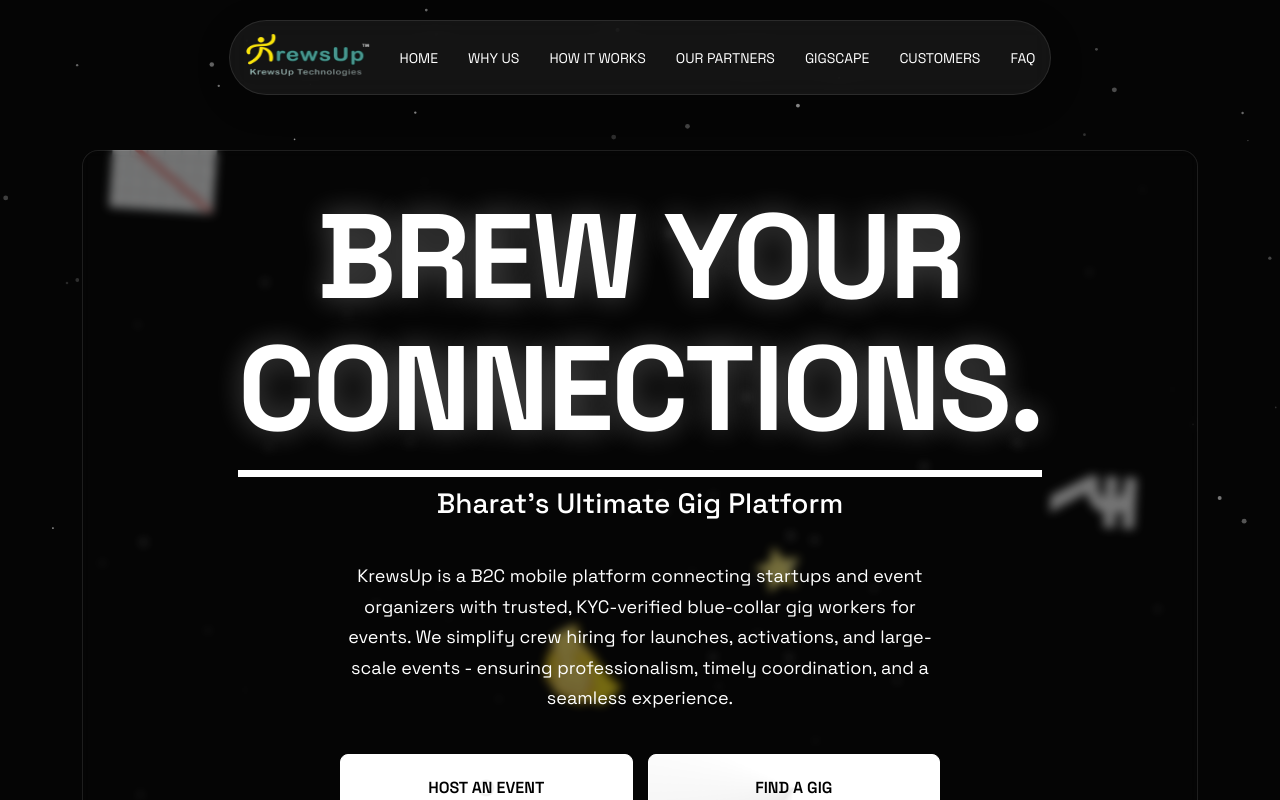
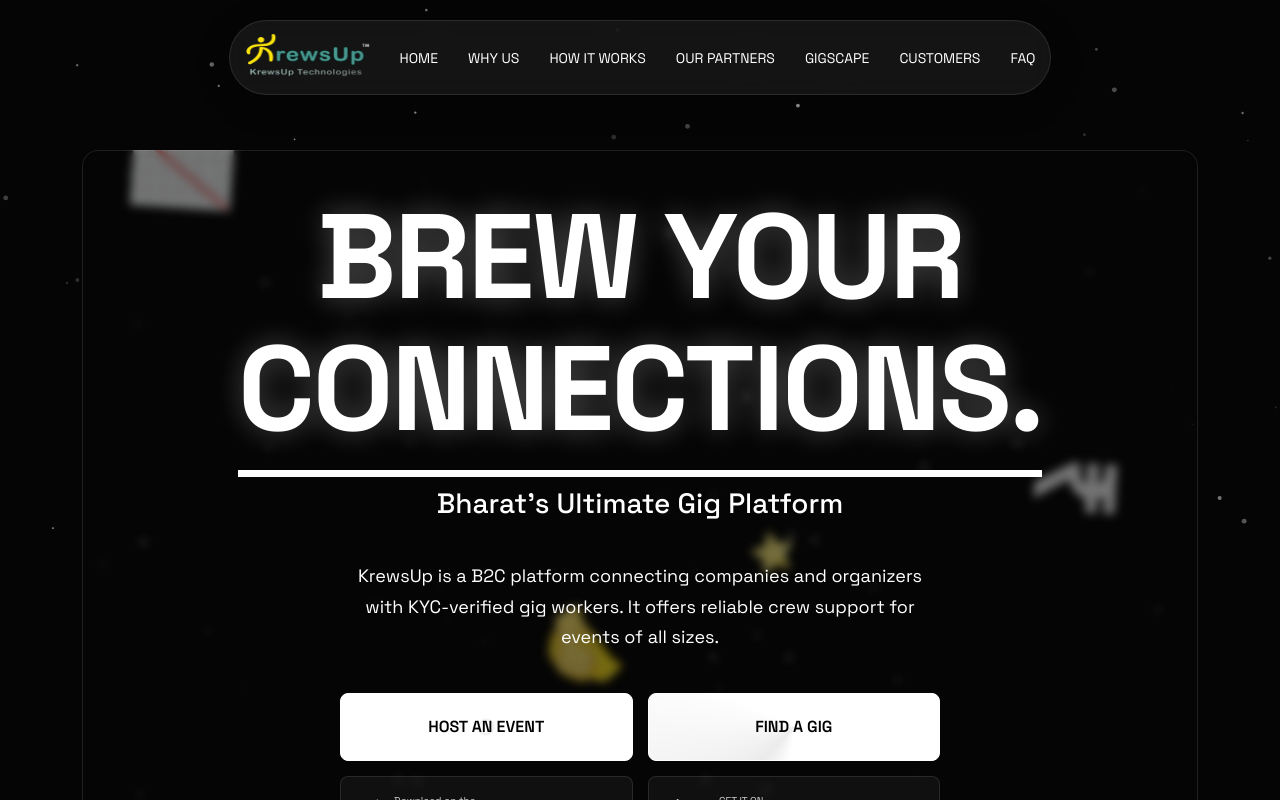
Before and after one commit to krewsup/krewsup-web2.0, a React (Create React App) app: page / in a window 1280 px wide. Shown: the top 800 px of the page. Built offline with nearby package versions, Linux system fonts and the light colour scheme.

Commit message:
Update App.js

```diff
--- a/src/App.js
+++ b/src/App.js
@@ -2008,7 +2008,7 @@
                 <div className="hero-content">
                     <h1>Brew Your <span>Connections.</span></h1>
                     <p className="tagline">Bharat's Ultimate Gig Platform</p>
-                    <p className="description">KrewsUp is a B2C mobile platform connecting startups and event organizers with trusted, KYC-verified blue-collar gig workers for events. We simplify crew hiring for launches, activations, and large-scale events - ensuring professionalism, timely coordination, and a seamless experience.</p>
+                    <p className="description">KrewsUp is a B2C platform connecting companies and organizers with KYC-verified gig workers. It offers reliable crew support for events of all sizes.</p>
                     <div className="hero-button-grid">
                         <button className="btn" id="host-btn" onClick={() => onOpenModal('host')}>Host an Event</button>
                         <button className="btn" id="gig-btn" onClick={() => onOpenModal('gig')}>Find a Gig</button>
```
